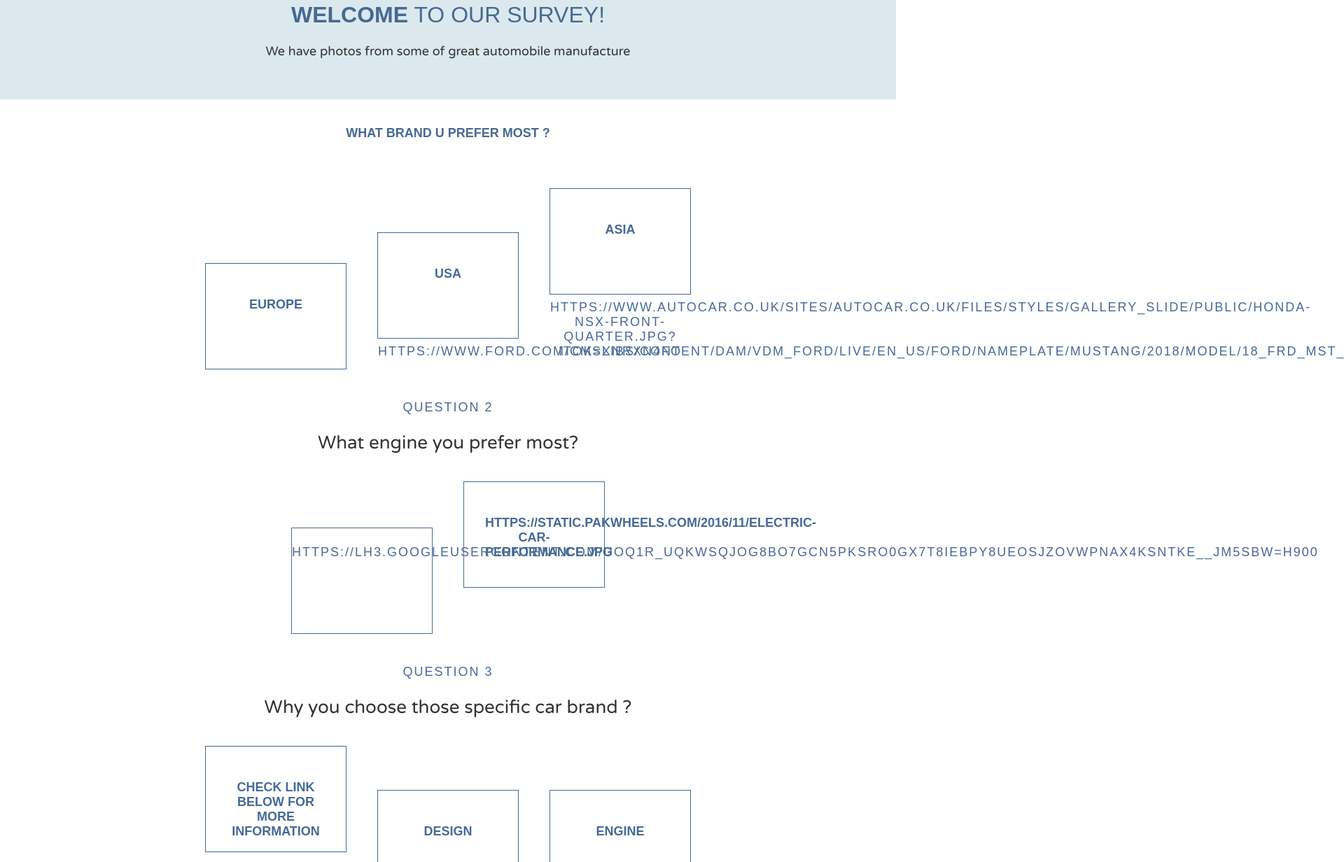
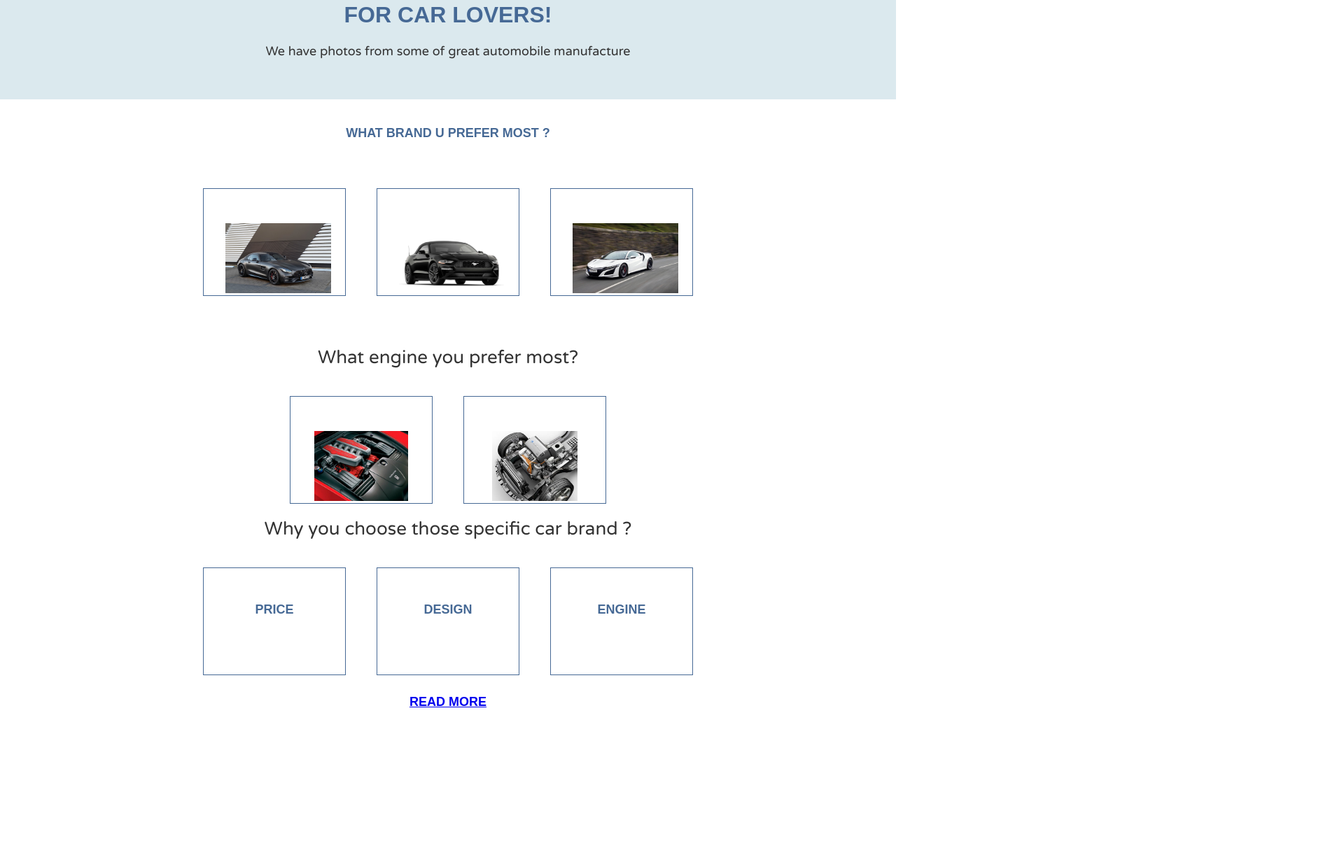
Before and after one commit to davidyunus/cars, a plain HTML site: page cars.html in a window 1280 px wide. Shown: the part 108-1340 px from the top of the page at 70% size, 1920 px wide, since content can reach past the window. After the commit the page ends 1170 px from the top, so only its background shows below. Drawn offline with Linux system fonts and the light colour scheme.

Commit message:
update semua data

```diff
--- a/cars.html
+++ b/cars.html
@@ -1,6 +1,7 @@
 <!DOCTYPE html>
 <html>
 <head>
+  <link rel="shortcut icon" href="hack8.png">
   <title>Do You Like Cars?</title>
   <link href="https://fonts.googleapis.com/css?family=Graduate:300,700|Varela+Round" rel="stylesheet">
   <link rel="stylesheet" type="text/css" href="style.css">
@@ -8,7 +9,7 @@
 <body>
 
   <div class="welcome">
-    <h1><strong>Welcome</strong> to our survey!</h1>
+    <h1><strong>For Car Lovers!</strong></h1>
     <p>We have photos from some of great automobile manufacture</p>
   </div>
 
@@ -16,40 +17,42 @@
     <h3>What brand u prefer most ?</h3>
 
     <div class="answer">
-      <h3>Europe</h3><br />
-      <h4><link href="https://www.mercedes-benz.co.id/content/media_library/hq/hq_mpc_reference_site/passenger_cars_ng/new_cars/models/e-class/w213/start/mercedes-benz-e-class-w213_start_1000x470_11-2015_jpg.object-Single-MEDIA.tmp/mercedes-benz-e-class_w213_start_1000x470_11-2015.jpg"></h4>
+      <h3><img class="mesin" src="mercy.jpg"/></h3><br />
+      <h4></h4>
     </div>
 
     <div class="answer">
-      <h3>USA</h3><br />
-      <h4>https://www.ford.com/cmslibs/content/dam/vdm_ford/live/en_us/ford/nameplate/mustang/2018/model/18_frd_mst_ecoboost_pconv_sblk.jpg/_jcr_content/renditions/cq5dam.web.1280.1280.jpeg</h4>
+      <h3><img class="mesin" src="fordmustang.jpeg"/></h3><br />
+      <h4></h4>
     </div>
 
     <div class="answer">
-      <h3>Asia</h3><br />
-      <h4>https://www.autocar.co.uk/sites/autocar.co.uk/files/styles/gallery_slide/public/honda-nsx-front-quarter.jpg?itok=XNrxN4fO</h4>
+      <h3><img class="mesin" src="nsx.jpg"/></h3><br />
+      <h4></h4>
     </div>
   </div>
 
   <div class="question">
-    <h4>Question 2</h4>
+
     <h2>What engine you prefer most?</h2>
 
     <div class="answer">
-      <h4>https://lh3.googleusercontent.com/UOQ1R_UqkwsQJoG8bo7Gcn5pKsro0gX7t8ieBPy8UeOsJzovWpNax4KsNtkE__jM5sbw=h900</h4>
+      <h3><img class ="mesin" src="engine1.jpg"></h3>
+      <h4></h4>
     </div>
 
     <div class="answer">
-      <h3>https://static.pakwheels.com/2016/11/Electric-car-performance.jpg</h3>
+      <h3><img class="mesin" src="engine2.jpg"></h3>
+      <h4></h4>
     </div>
   </div>
 
   <div class="question">
-    <h4>Question 3</h4>
+
     <h2>Why you choose those specific car brand ?</h2>
 
     <div class="answer">
-      <h3>Check link below for more information</h3>
+      <h3>Price</h3>
     </div>
 
     <div class="answer">
@@ -61,10 +64,7 @@
     </div>
   </div>
 
-  <div class="answer">
-    <h3>Price</h3>
-  </div>
-</div>
+  <h3><a href="https://en.wikipedia.org/wiki/Mercedes-Benz" target="_blank">Read More</a></h3>
 
 </body>
 </html>
--- a/style.css
+++ b/style.css
@@ -19,12 +19,12 @@ ul {
 
 li {
   color: #FFF;
-  font-family: 'Oswald', sans-serif;
+  font-family: 'Graduate', sans-serif;
   font-size: 16px;
   font-weight: 300;
   text-transform: uppercase;
   display: inline-block;
-  width: 80px;
+  width: 100px;
 }
 
 li:hover {
@@ -33,7 +33,7 @@ li:hover {
 
 h1 {
   color: #466995;
-  font-family: 'Oswald', sans-serif;
+  font-family: 'Graduate', sans-serif;
   font-size: 32px;
   font-weight: 300;
   text-transform: uppercase;
@@ -49,7 +49,7 @@ h2 {
 
 h3 {
   color: #466995;
-  font-family: 'Oswald', sans-serif;
+  font-family: 'Graduate', sans-serif;
   font-size: 18px;
   text-align: center;
   font-weight: 700;
@@ -59,7 +59,7 @@ h3 {
 
 h4 {
   color: #466995;
-  font-family: 'Oswald', sans-serif;
+  font-family: 'Graduate', sans-serif;
   font-size: 18px;
   font-weight: 300;
   letter-spacing: 2px;
@@ -101,6 +101,8 @@ footer {
   display: inline-block;
   height: 150px;
   width: 200px;
+  padding: 1px;
+  position: center;
 }
 
 .answer:hover {
@@ -108,5 +110,8 @@ footer {
   color: #FFF;
 }
 
-div.answer{
+.mesin {
+  height: 100px;
+  padding-bottom: 5px;
+  position: relative;
 }
```
Also changed, not shown: engine1.jpg (added), engine2.jpg (added), fordmustang.jpeg (added), hack8.png (added), mercy.jpg (added), nsx.jpg (added).
